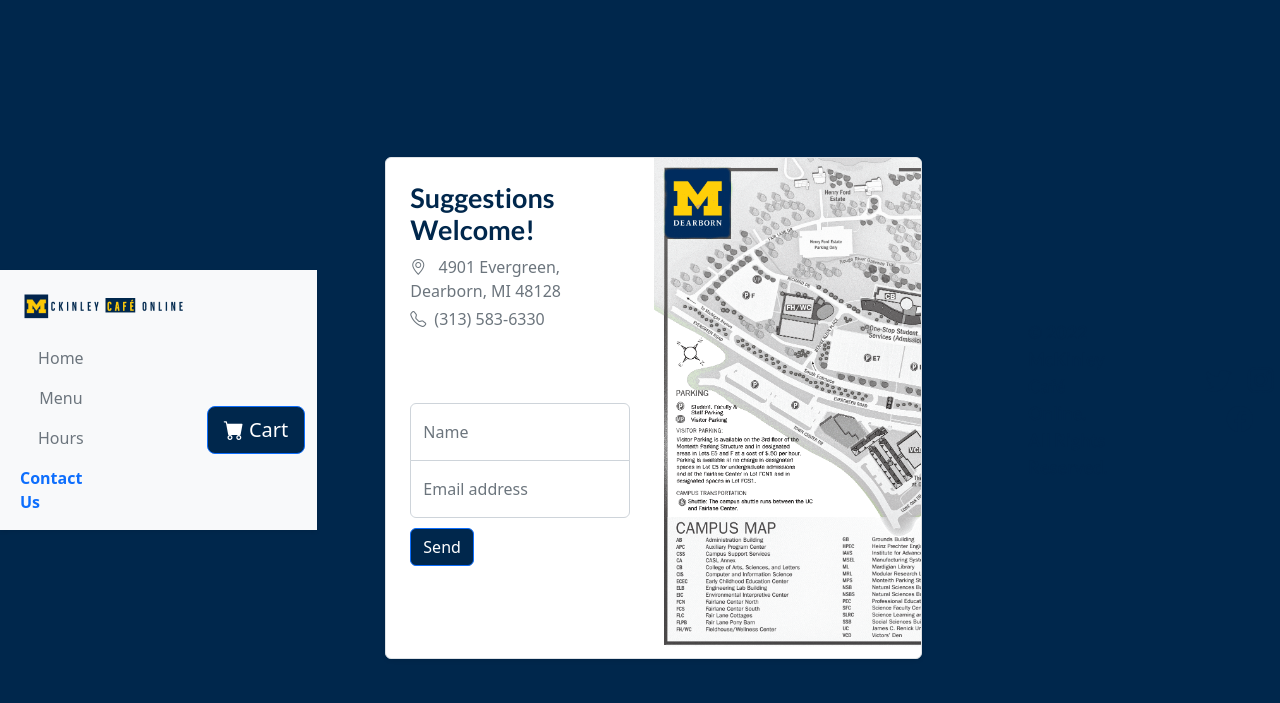
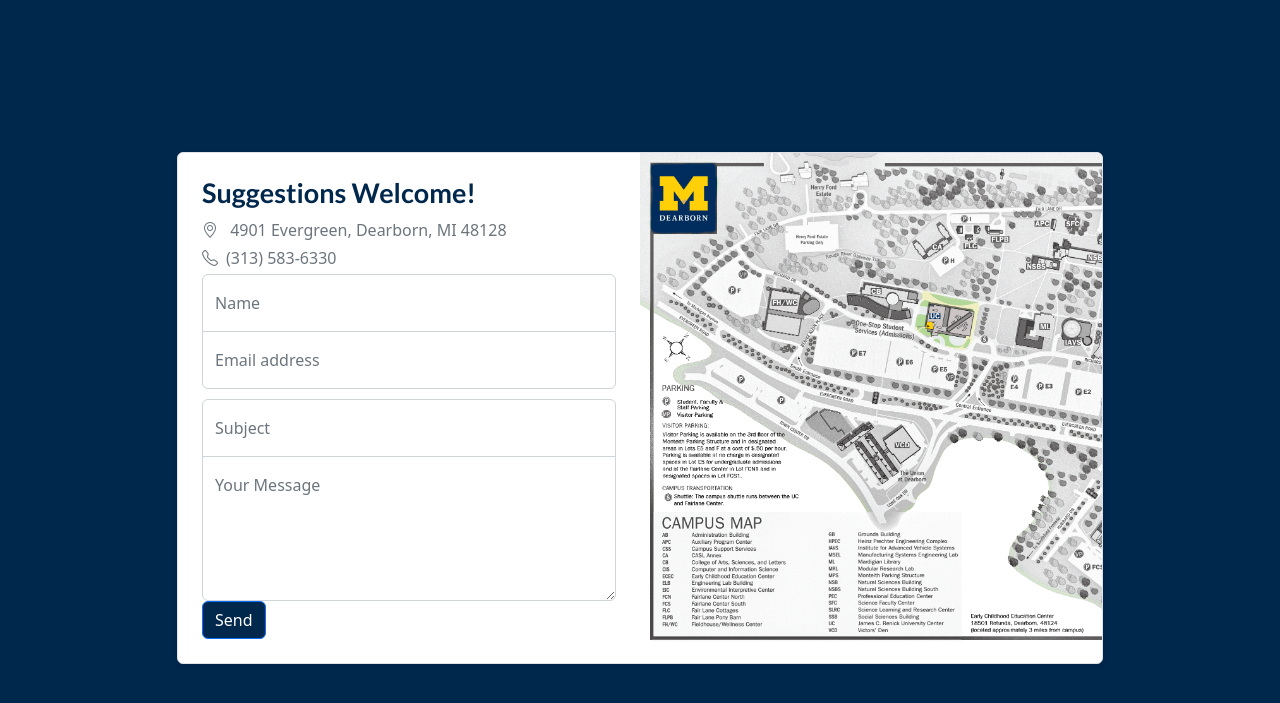
Before and after one commit to cfestein/cis435project, a PHP site: page /contact-us.php in a window 1280 px wide. Shown: the top 703 px of the page. Run offline with PHP 8.4, Linux system fonts and the light colour scheme; data that the repository does not hold is empty; some libraries are stand-ins or nearby versions.

Commit message:
Corrected nav and footer issues, implemented subject and text-area

```diff
--- a/contact-us.php
+++ b/contact-us.php
@@ -1,4 +1,52 @@
-<?php include('partials/navbar_contact.php') ?>
+<!DOCTYPE html>
+<html lang="en">
+
+<head>
+    <meta charset="UTF-8" />
+    <meta http-equiv="X-UA-Compatible" content="IE=edge" />
+    <meta name="viewport" content="width=device-width, initial-scale=1.0" />
+    <title>McKinley Café Online</title>
+    <link rel="icon" type="image/M-icon" href="images/favicon.ico" />
+
+    <!-- Custom CSS -->
+    <link rel="stylesheet" href="css/contact-us.css" />
+
+    <!-- Bootstrap CSS -->
+    <link href="https://cdn.jsdelivr.net/npm/bootstrap@5.2.1/dist/css/bootstrap.min.css" rel="stylesheet" integrity="sha384-iYQeCzEYFbKjA/T2uDLTpkwGzCiq6soy8tYaI1GyVh/UjpbCx/TYkiZhlZB6+fzT" crossorigin="anonymous" />
+
+    <!-- Bootstrap Icons -->
+    <link rel="stylesheet" href="https://cdn.jsdelivr.net/npm/bootstrap-icons@1.9.1/font/bootstrap-icons.css" />
+
+    <!-- JavaScript Bundle with Popper -->
+    <script src="https://cdn.jsdelivr.net/npm/bootstrap@5.2.1/dist/js/bootstrap.bundle.min.js" integrity="sha384-u1OknCvxWvY5kfmNBILK2hRnQC3Pr17a+RTT6rIHI7NnikvbZlHgTPOOmMi466C8" crossorigin="anonymous"></script>
+
+    <!-- JQuery -->
+    <script type="text/javascript" src="http://ajax.googleapis.com/ajax/libs/jquery/2.1.3/jquery.min.js"></script>
+
+    <!-- Add Button Script -->
+    <script type="text/javascript" language="javascript">
+        $(document).ready(function() {
+            $("button").click(function(e) {
+                e.preventDefault();
+                $.ajax({
+                    type: "POST",
+                    url: "http://umd-cis435s1.engin.umd.umich.edu/group9/test.php",
+                    data: {
+                        product_id: $(this).val() // <- Note: use of 'this' here
+                    },
+                    success: function(result) {
+                        alert('Added to your cart');
+                    },
+                    error: function(result) {
+                        alert('error');
+                    }
+                })
+            });
+        });
+    </script>
+</head>
+
+<body>
 
     <body class="size">
         <div class="container mt-5">
@@ -28,35 +76,18 @@
                                 </div>
                                 <!-- </form>
               <form class="form-signin w-100 m-auto"> -->
-                            <!-- <div class="form-floating">
-                  <input
-                    type="text"
-                    class="form-control"
-                    id="floatingSubject"
-                    placeholder="subject"
-                  />
-                  <label class="text-muted" for="floatingSubject"
-                    >Subject</label
-                  >
+                                <div class="form-floating">
+                                    <input type="text" class="form-control" id="floatingSubject" placeholder="subject" />
+                                    <label class="text-muted" for="floatingSubject">Subject</label>
                                 </div>
                                 <div class="form-floating">
-                  <textarea
-                    style="
+                                    <textarea style="
                       height: 145px;
                       border-top-left-radius: 0;
                       border-top-right-radius: 0;
-                    "
-                    class="form-control"
-                    type="message"
-                    id="floatingMessage"
-                    cols="30"
-                    rows="5"
-                    placeholder="Enter your message here"
-                  ></textarea>
-                  <label class="text-muted" for="floatingMessage"
-                    >Your Message</label
-                  >
-                </div> -->
+                    " class="form-control" type="message" id="floatingMessage" cols="30" rows="5" placeholder="Enter your message here"></textarea>
+                                    <label class="text-muted" for="floatingMessage">Your Message</label>
+                                </div>
                                 <button type="submit" class="btn btn-primary">Send</button>
                             </form>
                         </div>
@@ -73,4 +104,4 @@
         </script>
     </body>
 
-<?php include('partials/footer.php') ?>
+</html>
```
Lines whose indentation alone changed are shown as unchanged.
